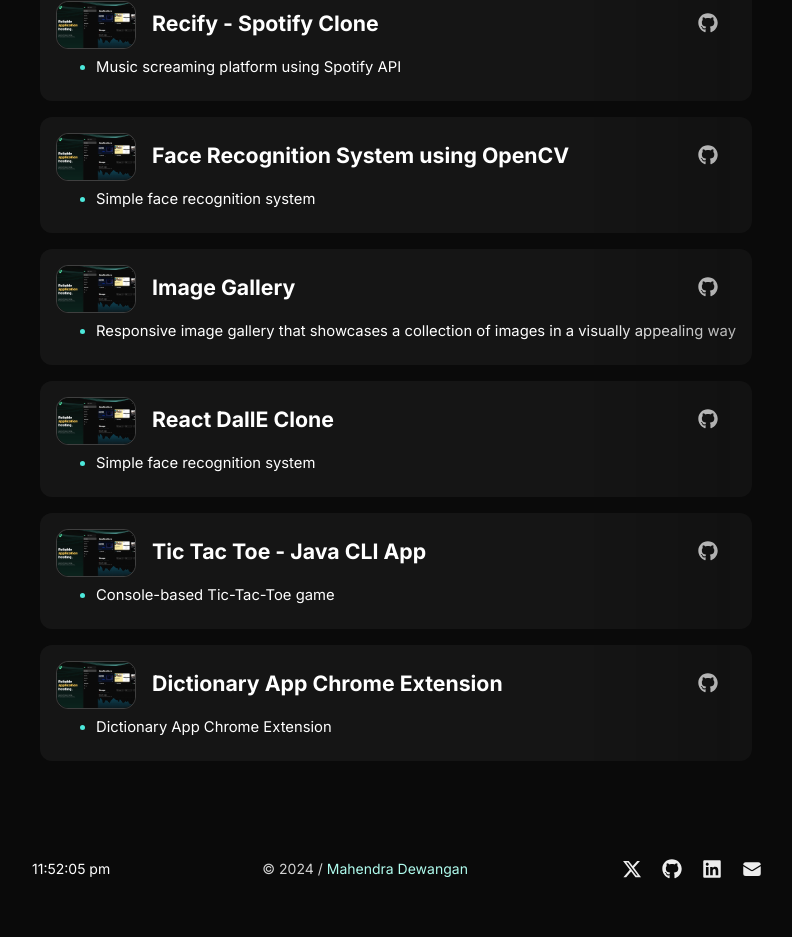
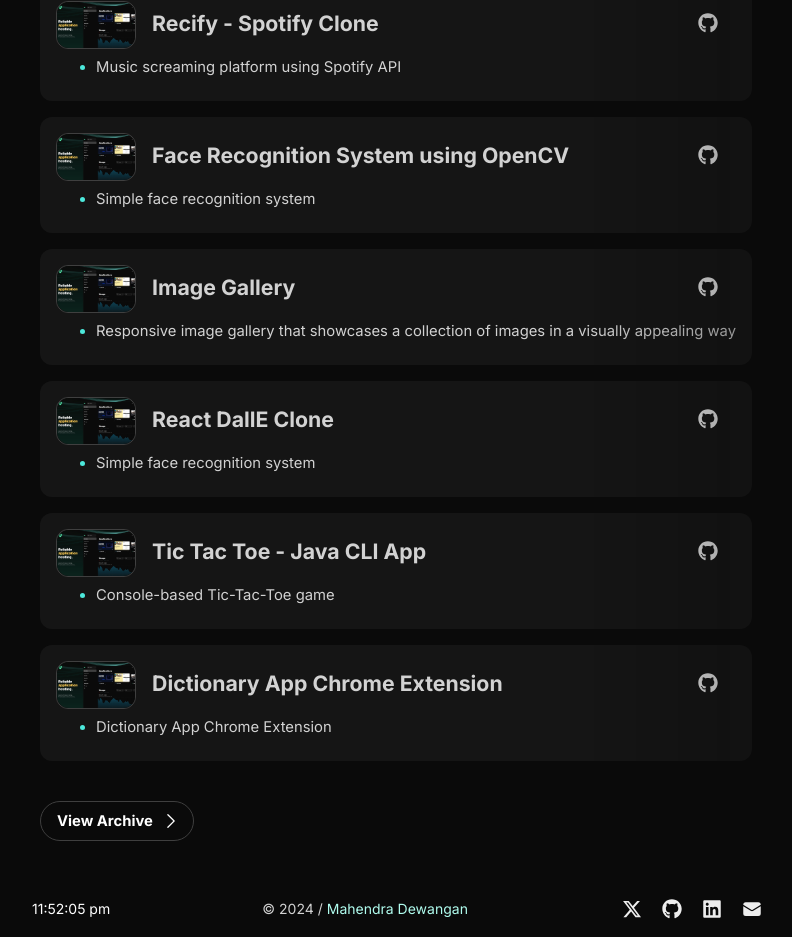
Before and after one commit to mahendraDew/portfolio-v3, a Next.js app: page / in a window 1280 px wide. Shown: the part 1800-2737 px from the top of the page, without its empty margins (244-1036 px from the left). Before the commit the page ends 2697 px from the top, so only its background shows below. Built offline with nearby package versions, Linux system fonts and the light colour scheme.

Commit message:
added new archive route for archive projects

```diff
--- a/src/app/project/Projects.tsx
+++ b/src/app/project/Projects.tsx
@@ -1,10 +1,11 @@
 "use client"
 // import { getPosts } from '@/app/utils'
-import { Flex, Heading, IconButton, SmartImage, Text } from '@/once-ui/components'
+import { Button, Flex, Heading, IconButton, SmartImage, Text } from '@/once-ui/components'
 import { person, about, social, baseURL } from '@/app/resources'
 import { useState } from 'react';
 
 import { ProjectCard } from '@/app/components'
+import { More } from '../components/More';
 
 interface ProjectsProps {
   range?: [number, number?]
@@ -46,6 +47,7 @@
                 style={{
                     backgroundColor: hoveredProjectIndex === index ? '#5a5a5a50' : '#5a5a5a24',
                     transition: 'background-color 0.3s ease',
+                    cursor: 'pointer'
                   }}
                   onMouseEnter={() => setHoveredProjectIndex(index)}
                   onMouseLeave={() => setHoveredProjectIndex(null)}
@@ -81,10 +83,20 @@
                     alignItems='center'
                     marginBottom='4'
                     paddingLeft='s'
+
                     >
-                        <Text id={mainProject.name} variant='heading-strong-l'>
-                            {mainProject.name}
-                        </Text>
+                        <a
+                        href={mainProject.links.ext || mainProject.links.github}
+                        style={{ textDecoration: 'none', color: 'inherit', cursor: 'pointer' }} target='_blank'
+                        >
+                            <Text id={mainProject.name} variant='heading-strong-l'
+
+                            onBackground={hoveredProjectIndex === index ? 'neutral-strong' : 'neutral-weak'}
+                            onMouseEnter={() => setHoveredProjectIndex(index)}
+                            onMouseLeave={() => setHoveredProjectIndex(null)} >
+                                {mainProject.name}
+                            </Text>
+                        </a>
                         <Flex  gap="8" paddingRight='s'>
                             {/* external  link */}
                             {mainProject.links.ext && (
@@ -113,6 +125,9 @@
                   <Text
                     as='li'
                     variant='label-default-m'
+                    onBackground={hoveredProjectIndex === index ? 'neutral-strong' : 'neutral-weak'}
+                    onMouseEnter={() => setHoveredProjectIndex(index)}
+                    onMouseLeave={() => setHoveredProjectIndex(null)}
                     key={`${mainProject.name}-${index}`}
                   >
                     {mainProject.oneliner}
@@ -121,6 +136,15 @@
               </Flex>
             ))}
           </Flex>
+
+          <Button
+           href='/archive'
+           data-border='rounded'
+           variant="tertiary"
+           size="m"
+           label="View Archive"
+           suffixIcon="chevronRight"
+           />
         </>
       )}
     </Flex>
--- a/src/app/resources/config.js
+++ b/src/app/resources/config.js
@@ -3,9 +3,7 @@
 const routes = {
     '/':        true,
     '/about':   true,
-    '/work':    true,
-    '/blog':    true,
-    '/gallery': true,
+    '/archive':    true
 }
 
 // Enable password protection on selected routes
@@ -37,13 +35,13 @@
     time:     true
 }
 
-const mailchimp = {
-    action: 'https://url/subscribe/post?parameters',
-    effects: {
-        gradient: true,
-        dots:     false,
-        lines:    true,
-    }
-}
+// const mailchimp = {
+//     action: 'https://url/subscribe/post?parameters',
+//     effects: {
+//         gradient: true,
+//         dots:     false,
+//         lines:    true,
+//     }
+// }
 
-export { routes, protectedRoutes, effects, style, display, mailchimp, baseURL };
+export { routes, protectedRoutes, effects, style, display, baseURL };
--- a/src/app/resources/content-minimal.js
+++ b/src/app/resources/content-minimal.js
@@ -2,8 +2,8 @@
 import Link from 'next/link'
 
 const person = {
-    firstName: 'Selene',
-    lastName:  'Yu',
+    firstName: 'Mahendra',
+    lastName:  'Dewangan',
     get name() {
         return `${this.firstName} ${this.lastName}`;
     },
--- a/src/app/resources/index.ts
+++ b/src/app/resources/index.ts
@@ -1,3 +1,3 @@
 // import a pre-defined template for config and content options
-export { routes, protectedRoutes, effects, style, display, mailchimp, baseURL } from '@/app/resources/config'
+export { routes, protectedRoutes, effects, style, display, baseURL } from '@/app/resources/config'
 export { person, social, home, about, blog, } from '@/app/resources/content'
```
Also changed, not shown: src/app/archive/page.tsx (added, +16 -0 lines), src/app/resources/config-minimal.js (+10 -12 lines).
